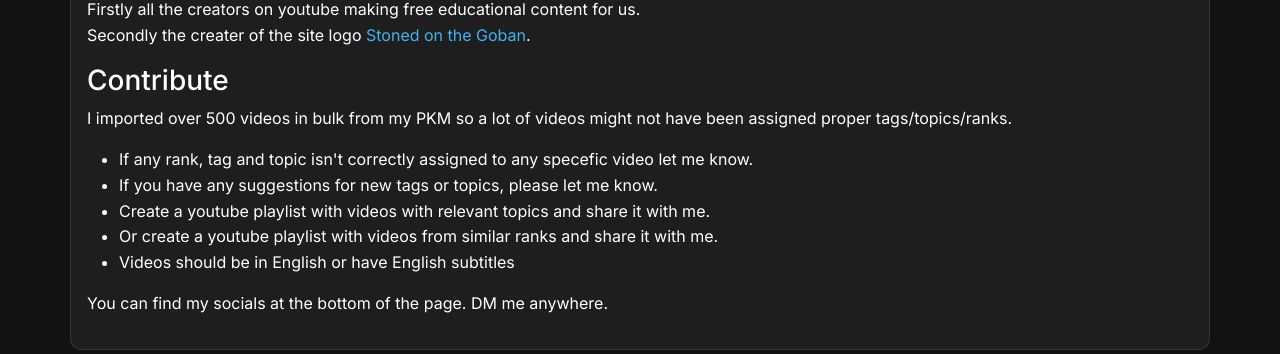
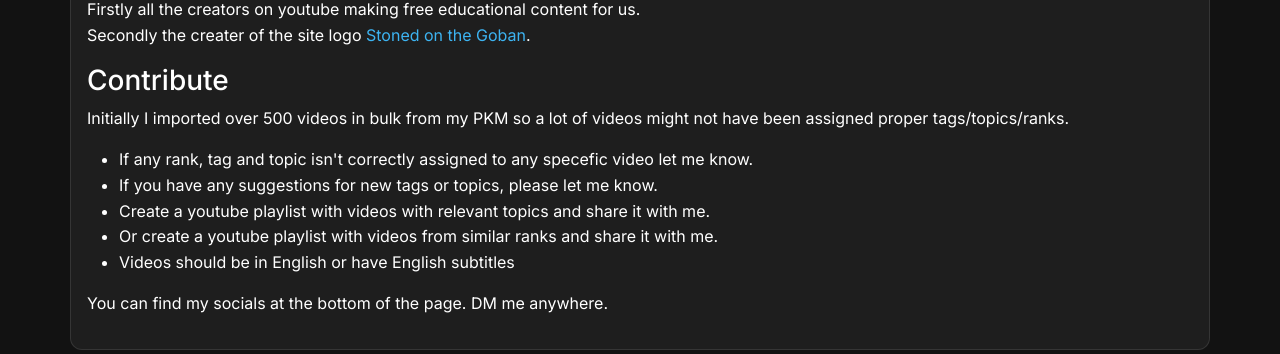
Before and after one commit to SoumyaK4/BadukTube, a Flask app: page /about in a window 1280 px wide. Shown: the part 919-1273 px from the top of the page. Run offline with Flask 3, Linux system fonts and the light colour scheme; some libraries are stand-ins or nearby versions.

Commit message:
Update about.html

```diff
--- a/templates/about.html
+++ b/templates/about.html
@@ -45,7 +45,7 @@
 
                     <h3>Contribute</h3>
                     <p>
-                        I imported over 500 videos in bulk from my PKM so a lot of videos might not have been assigned proper tags/topics/ranks.
+                        Initially I imported over 500 videos in bulk from my PKM so a lot of videos might not have been assigned proper tags/topics/ranks.
                         <ul>
                             <li>If any rank, tag and topic isn't correctly assigned to any specefic video let me know.</li>
                             <li>If you have any suggestions for new tags or topics, please let me know.</li>
```
